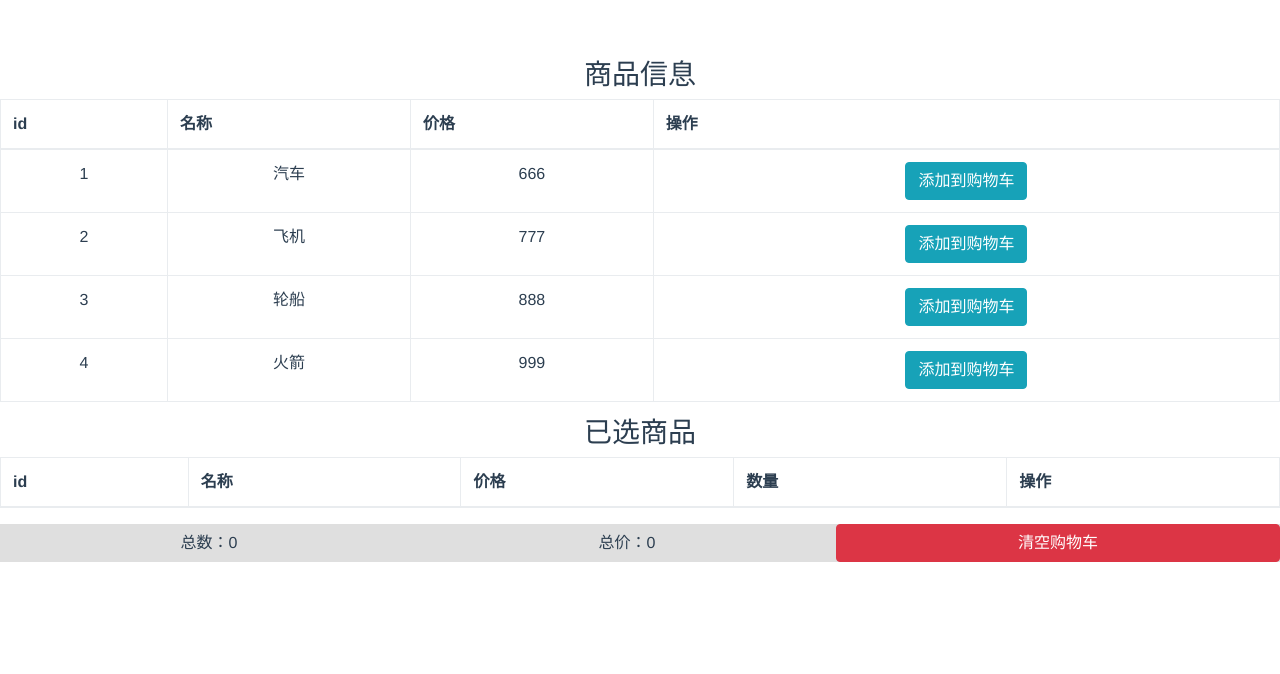
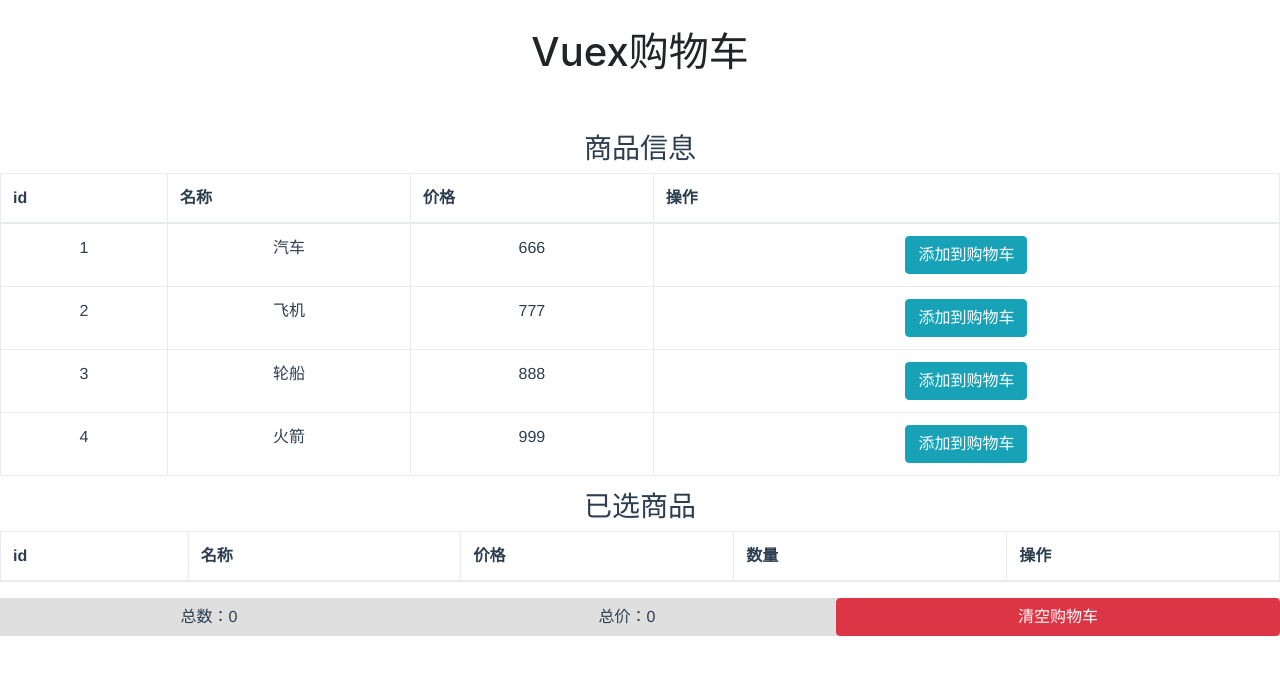
Before and after one commit to Kai-web/vuex, a plain HTML site: page index.html in a window 1280 px wide. Drawn offline with nearby package versions, Linux system fonts and the light colour scheme.

Commit message:
Update index.html

```diff
--- a/index.html
+++ b/index.html
@@ -5,6 +5,7 @@
   <meta charset=utf-8>
   <meta name=viewport content="width=device-width,initial-scale=1">
   <title>Vuex购物车</title>
+  <h1 style="text-align: center;margin-top: 30px;">Vuex购物车</h1>
   <link href=https://cdn.bootcss.com/bootstrap/4.0.0-beta/css/bootstrap.min.css rel=stylesheet>
   <link href=./static/css/app.39d1ce16cb942145f12726fc8f371a69.css rel=stylesheet>
 </head>
```
